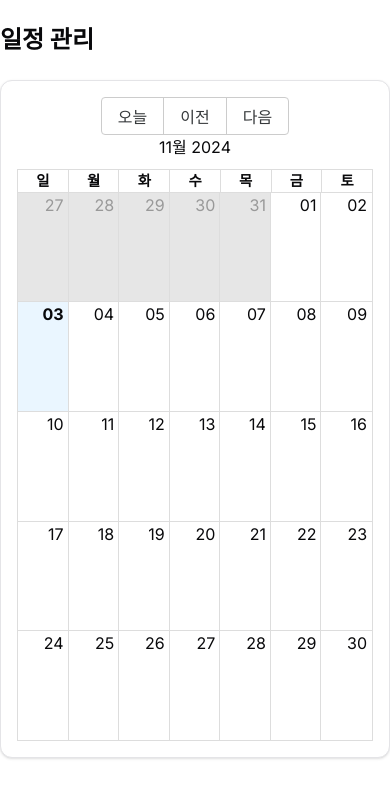
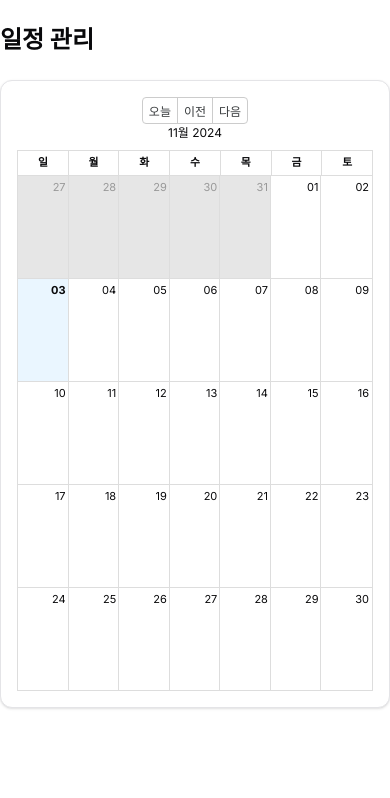
Before and after one commit to zhwltlr/calendar-for-us, a Next.js app: page /calendar in a window 390 px wide. Shown: the top 798 px of the page. Built offline with nearby package versions, Linux system fonts and the light colour scheme; no server answers; the database is empty.

Commit message:
design : reduce calendar size in mobile

```diff
--- /dev/null
+++ b/src/app/api/holidays/route.ts
@@ -0,0 +1,50 @@
+import axios from "axios";
+import { NextRequest } from "next/server";
+
+export async function GET(request: NextRequest) {
+  const searchParams = request.nextUrl.searchParams;
+  const month = searchParams.get('solMonth');
+  const year = searchParams.get('solYear');
+  const numOfRows = searchParams.get('numOfRows');
+
+  const serviceKey = process.env.NEXT_PUBLIC_HOLIDAY_API_KEY
+    ? decodeURIComponent(process.env.NEXT_PUBLIC_HOLIDAY_API_KEY)
+    : "";
+
+  if (!serviceKey) {
+    return new Response(JSON.stringify({ error: "API key is not defined" }), {
+      status: 500,
+      headers: {
+        'Content-Type': 'application/json',
+      },
+    });
+  }
+
+  try {
+    const response = await axios.get(
+      `http://apis.data.go.kr/B090041/openapi/service/SpcdeInfoService/getRestDeInfo`,
+      {
+        params: {
+          solMonth: month,
+          ServiceKey: serviceKey,
+          solYear: year,
+          numOfRows,
+        },
+      }
+    );
+
+    return new Response(JSON.stringify(response.data), {
+      headers: {
+        'Content-Type': 'application/json',
+      },
+    });
+  } catch (error) {
+    console.error('Proxy error:', error);
+    return new Response(JSON.stringify({ error: 'Failed to fetch holiday data' }), {
+      status: 500,
+      headers: {
+        'Content-Type': 'application/json',
+      },
+    });
+  }
+}
--- a/src/features/holiday-display/model/service.ts
+++ b/src/features/holiday-display/model/service.ts
@@ -1,3 +1,4 @@
+// src/features/holiday-display/model/service.ts
 import { CalendarEvent } from "@/widgets/calendar/model/types";
 import axios from "axios";
 import { HolidayItem, HolidayResponse } from "./types";
@@ -6,21 +7,12 @@ export const fetchHolidayData = async (
   year: number,
   month: number
 ): Promise<CalendarEvent[]> => {
-  const serviceKey = process.env.NEXT_PUBLIC_HOLIDAY_API_KEY
-    ? decodeURIComponent(process.env.NEXT_PUBLIC_HOLIDAY_API_KEY)
-    : "";
-
-  if (!serviceKey) {
-    throw new Error("Holiday API key is not defined");
-  }
-
   try {
     const response = await axios.get<HolidayResponse>(
-      `http://apis.data.go.kr/B090041/openapi/service/SpcdeInfoService/getRestDeInfo`,
+      `/api/holidays`,
       {
         params: {
           solMonth: month.toString().padStart(2, "0"),
-          ServiceKey: serviceKey,
           solYear: year,
           numOfRows: 100,
         },
@@ -50,7 +42,7 @@ const transformToCalendarEvents = (
         title: holiday.dateName,
         start: date,
         end: date,
-        isHoliday: true, // 필수 필드로 변경됨
+        isHoliday: true,
         description: `${holiday.dateName} (공휴일)`,
       };
     });
--- /dev/null
+++ b/src/widgets/calendar/styles/calendar.css
@@ -0,0 +1,103 @@
+.rbc-calendar {
+    font-size: 16px;
+  }
+
+  .rbc-month-view {
+    height: calc(100vh - 200px);
+  }
+
+  .rbc-header {
+    padding: 8px;
+  }
+
+  .rbc-event {
+    padding: 2px 5px;
+    font-size: 14px;
+    min-height: 20px;
+  }
+
+  .rbc-row-segment {
+    padding: 0 2px;
+  }
+
+  .rbc-date-cell {
+    padding: 4px;
+    font-size: 14px;
+  }
+
+  .rbc-button-link {
+    padding: 4px;
+  }
+
+  .rbc-toolbar {
+    margin-bottom: 16px;
+    flex-wrap: wrap;
+    font-size: 16px;
+  }
+
+  .rbc-toolbar button {
+    padding: 6px 12px;
+  }
+
+  .rbc-agenda-view table {
+    font-size: 14px;
+  }
+
+  .rbc-agenda-view table thead > tr > th {
+    padding: 8px;
+  }
+
+  .rbc-agenda-view table tbody > tr > td {
+    padding: 8px;
+  }
+
+  @media (max-width: 768px) {
+    .rbc-calendar {
+      font-size: 12px;
+    }
+
+    .rbc-month-view {
+      height: calc(100vh - 250px);
+    }
+
+    .rbc-header {
+      padding: 4px 2px;
+    }
+
+    .rbc-event {
+      padding: 1px 2px;
+      font-size: 10px;
+      min-height: 15px;
+    }
+
+    .rbc-row-segment {
+      padding: 0 1px;
+    }
+
+    .rbc-date-cell {
+      padding: 1px;
+      font-size: 11px;
+    }
+
+    .rbc-button-link {
+      padding: 2px;
+    }
+
+    .rbc-toolbar {
+      margin-bottom: 8px;
+      font-size: 12px;
+    }
+
+    .rbc-toolbar button {
+      padding: 4px 6px;
+    }
+
+    .rbc-agenda-view table {
+      font-size: 12px;
+    }
+
+    .rbc-agenda-view table thead > tr > th,
+    .rbc-agenda-view table tbody > tr > td {
+      padding: 4px;
+    }
+  }
--- a/src/widgets/calendar/ui/calendar.tsx
+++ b/src/widgets/calendar/ui/calendar.tsx
@@ -13,6 +13,7 @@ import {
   eventStyleGetter,
 } from "../model/config";
 import { CalendarEvent, HolidayCache, Schedule } from "../model/types";
+import '../styles/calendar.css';
 
 const CALENDAR_HEIGHT = "calc(100vh - 200px)";
 
@@ -24,9 +25,20 @@ const MainCalendar: React.FC = () => {
   const [isModalOpen, setIsModalOpen] = useState(false);
   const [selectedDate, setSelectedDate] = useState<Date>(new Date());
   const [schedules, setSchedules] = useState<Schedule[]>([]);
+  const [isMobile, setIsMobile] = useState(false);
 
   const holidayCache = useRef<HolidayCache>({});
   const fetchingMonths = useRef<Set<string>>(new Set());
+
+  useEffect(() => {
+    const checkMobile = () => {
+      setIsMobile(window.innerWidth <= 768);
+    };
+
+    checkMobile();
+    window.addEventListener('resize', checkMobile);
+    return () => window.removeEventListener('resize', checkMobile);
+  }, []);
 
   const getCacheKey = useCallback((date: Date) => {
     return `${date.getFullYear()}-${(date.getMonth() + 1)
@@ -122,7 +134,10 @@ const MainCalendar: React.FC = () => {
 
   return (
     <Card className="p-4 w-full">
-      <div style={{ height: CALENDAR_HEIGHT }} className="w-full relative">
+      <div
+        style={{ height: isMobile ? 'calc(100vh - 250px)' : CALENDAR_HEIGHT }}
+        className="w-full relative"
+      >
         {isLoading && (
           <div className="absolute top-0 right-0 m-4 z-10">
             <Loader2 className="h-6 w-6 animate-spin text-primary" />
```
